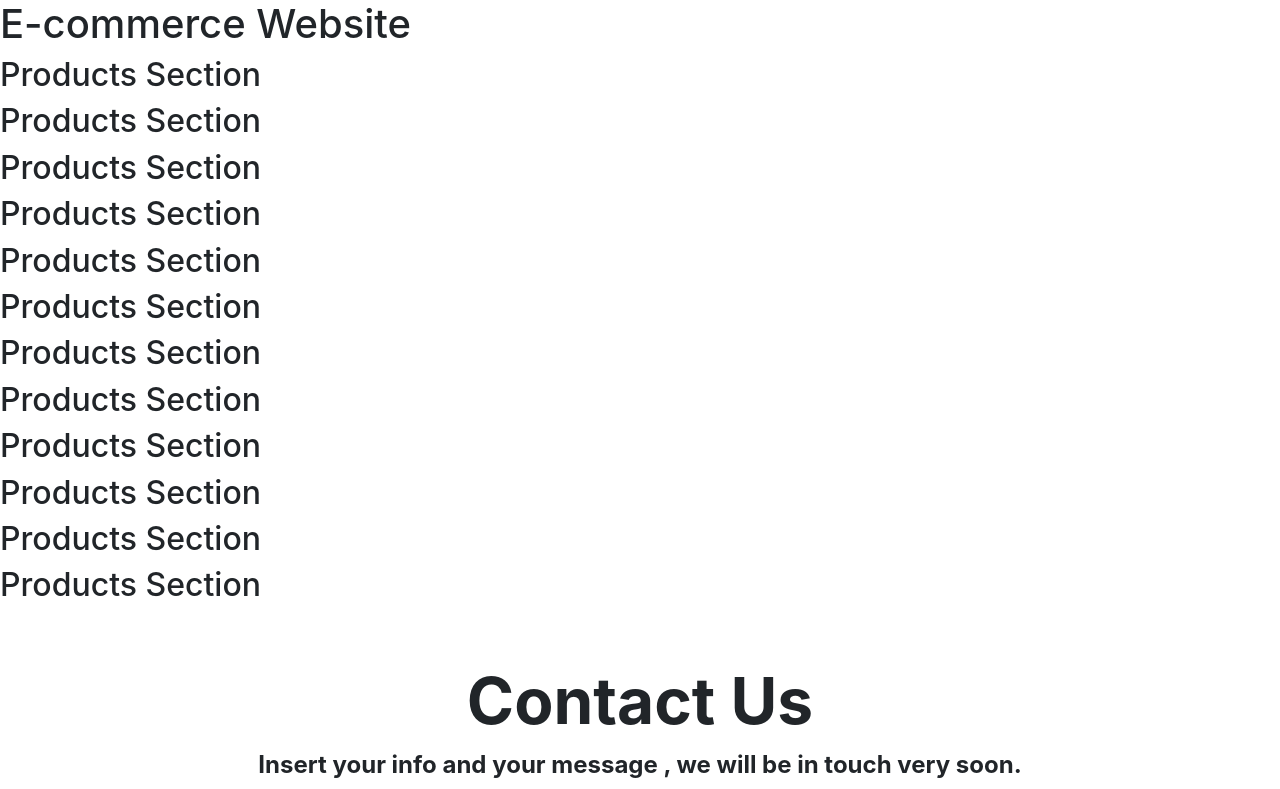
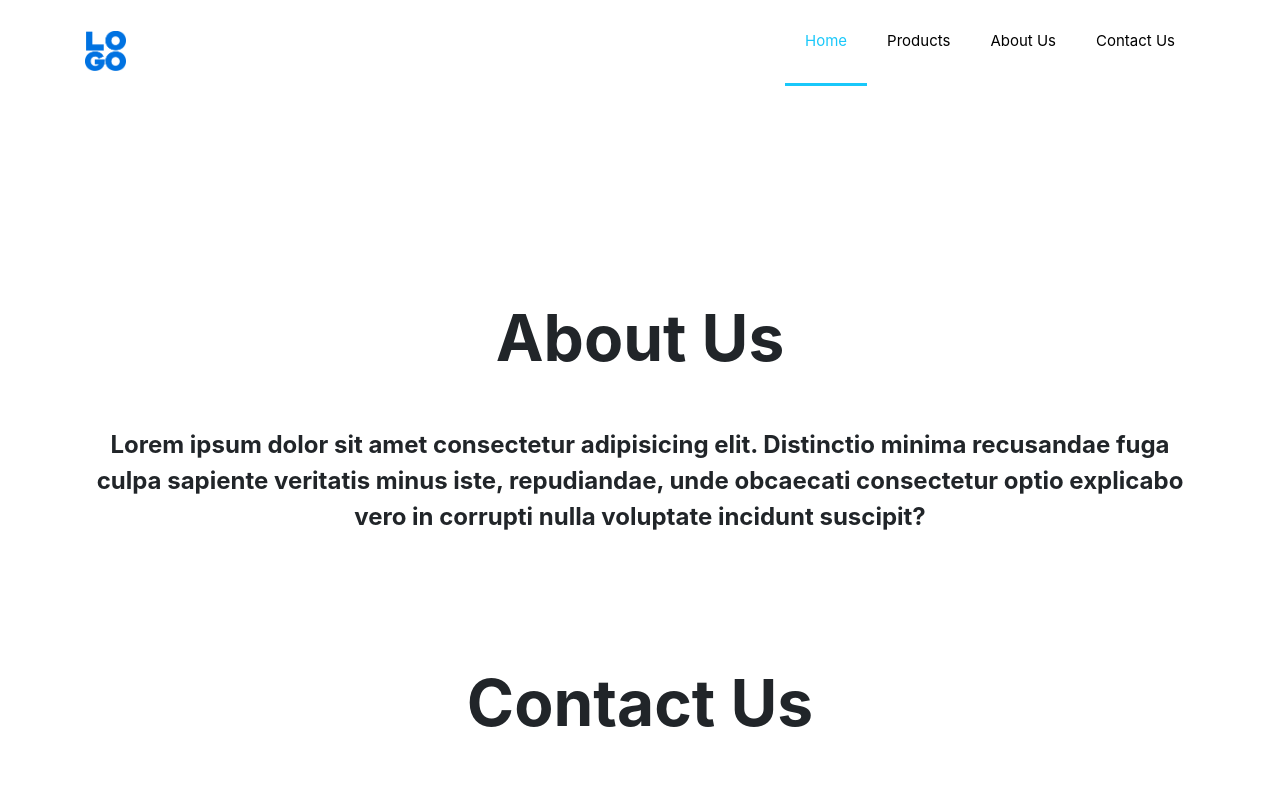
Before and after one commit to Omar-A-Mahran9/ITI-Ecommerce, a plain HTML site: page index.html in a window 1280 px wide. Shown: the top 789 px of the page. Drawn offline with nearby package versions, Linux system fonts and the light colour scheme.

Commit message:
some edits

```diff
--- a/index.html
+++ b/index.html
@@ -6,7 +6,6 @@
     <meta name="viewport" content="width=device-width, initial-scale=1.0">
     <link rel="stylesheet" href="./src/assets/style/css/section-style.css">
     <title>temp</title>
-
 
     <script src="/npm/node_modules/jquery/dist/jquery.min.js"></script>
     <script src="/npm/node_modules/jquery/dist/jquery.min.map"></script>
@@ -17,6 +16,27 @@
     <link rel="stylesheet" href="/npm/node_modules/bootstrap/dist/css/bootstrap.min.css.map">
 </head>
 <body>
+    <!-- Header Section -->
+    <header>
+        <div class="container">
+            <a href="#" class="logo">
+                <img src="./src/assets/images/logo2.png" alt="Logo">
+            </a>
+            <nav>
+                <ul>
+                    <li><a class = "active" href="#">Home</a></li>
+                    <li><a href="#">Products</a></li>
+                    <li><a href="#">About Us</a></li>
+                    <li><a href="#">Contact Us</a></li>
+                </ul>
+
+            </nav>
+        </div>
+    </header>
+        <!-- Main Section -->
+        <!-- <section>
+            <main>
+                <div class="container">
                     <h1>E-commerce Website </h1>
                     <div class="products">
                         <h2>Products Section</h2>
@@ -32,7 +52,22 @@
                         <h2>Products Section</h2>
                         <h2>Products Section</h2>
                     </div>
+                </div>
+            </main>
+        </section> -->
 
+
+
+    <div class="aboutus">
+        <div class="container">
+            <div class="main-heading">
+                <h2>About Us</h2>
+                <p>Lorem ipsum dolor sit amet consectetur adipisicing elit. Distinctio minima recusandae fuga culpa sapiente veritatis minus iste, repudiandae, unde obcaecati consectetur optio explicabo vero in corrupti nulla voluptate incidunt suscipit?</p>
+            </div>
+        </div>
+    </div>
+
+    <!-- Contact Us Section -->
     <div class="contact">
         <div class="container">
             <div class="main-heading">
@@ -61,5 +96,9 @@
         </div>
     </div>
 
+
+    <!-- Footer Section -->
+
+
 </body>
 </html>
--- a/src/assets/style/css/section-style.css
+++ b/src/assets/style/css/section-style.css
@@ -1,3 +1,153 @@
+/* Start Global Variables */
+:root{
+    --main-color: #19c8fa;
+    --transition-color: rgb(15 116 143 / 70%);
+    --section-padding: 100px;
+}
+
+
+
+/* End Global Variables */
+
+/* Global Rules */
+* {
+    padding: 0;
+    margin: 0;
+}
+/* END Global Rules */
+
+
+
+
+/* Header Section */
+header{
+    position: absolute;
+    left: 0;
+    width: 100%;
+    z-index: 2;
+}
+
+header .container{
+    display: flex;
+    justify-content: space-between;
+    align-items: center;
+    position: relative;
+    min-height: 97px;}
+
+/* header .container::after{
+    content: "";
+    position: absolute;
+    height: 1px;
+    background-color: rgb(167, 166, 166);
+    bottom: 0;
+    width: calc(100% - 30px);
+    left: 15px;
+} */
+
+header .logo img{
+    height: 40px;
+}
+
+header nav{
+    flex: 1;
+    display: flex;
+    align-items: center;
+    justify-content: flex-end;
+}
+
+header nav ul{
+    display: flex;
+    list-style: none;
+}
+
+@media (max-width : 767px){
+    header nav ul{
+        display: none;
+    }
+}
+
+header nav ul li a{
+    display: block;
+    color: rgb(0, 0, 0);
+    font-size: 15px;
+    text-decoration: none;
+    transition: 0.5s;
+    padding: 30px 20px;
+}
+
+
+header nav ul li a.active,
+header nav ul li a:hover{
+    color: var(--main-color);
+    border-bottom: 3px solid var(--main-color);
+}
+
+header nav .form{
+    width: 50px;
+    height: 30px;
+    position: relative;
+    margin-left: 30px;
+    border-left: solid black 1px;
+    transform: translateY(-30%);
+}
+
+header nav .form i{
+    color: black;
+    position: absolute;
+    font-size: 20px;
+    top: 50%;
+    right: 0;
+
+}
+
+/* End Header Section */
+
+
+
+
+/* Main Section */
+
+
+
+/* End Main Section */
+
+
+
+/* About Us Section */
+.aboutus{
+    padding-top: 300px;
+    padding-bottom: 50px;
+
+
+}
+.aboutus h2{
+    text-align: center;
+    font-weight: bold;
+    font-size: 4rem;
+    margin-bottom: 50px;
+}
+@media (max-width : 767px){
+    .aboutus h2{
+        font-size: 2.5rem;
+    }
+}
+.aboutus p{
+    text-align: center;
+    font-weight: bold;
+    font-size: 1.5rem;
+    margin-bottom: 30px;
+}
+
+@media (max-width : 767px){
+    .aboutus p{
+        font-size: 1.5rem;
+    }
+}
+
+/* End About Us Section */
+
+
+/* Contact Us Section */
 .contact{
     padding-top: 50px;
     padding-bottom: 50px;
@@ -8,6 +158,7 @@
     text-align: center;
     font-weight: bold;
     font-size: 4rem;
+    margin-bottom: 50px;
 }
 @media (max-width : 767px){
     .contact h2{
@@ -18,6 +169,7 @@
     text-align: center;
     font-weight: bold;
     font-size: 1.5rem;
+    margin-bottom: 30px;
 }
 
 @media (max-width : 767px){
```
Also changed, not shown: npm/package.json (line endings or trailing spaces), src/assets/images/logo.png (added), src/assets/images/logo2.png (added), 2 other files. Lines whose indentation alone changed are shown as unchanged.
